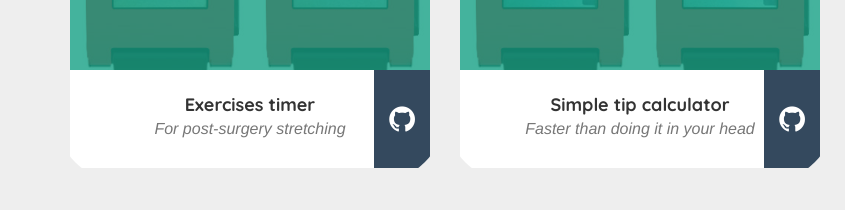
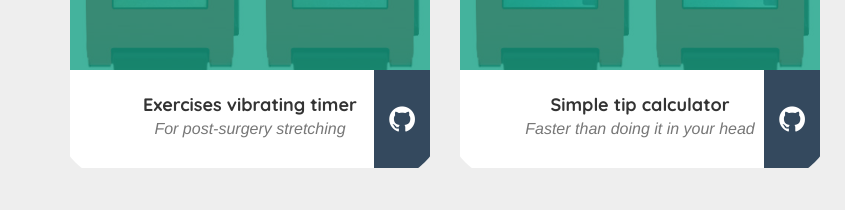
Before and after one commit to olivetreee/portfolio, a website: page index.html in a window 1280 px wide. Shown: the part 1447-1657 px from the top of the page, 0-845 px from the left. Drawn offline with nearby package versions, Linux system fonts and the light colour scheme.

Commit message:
Change Pebble timer proj name

```diff
--- a/index.html
+++ b/index.html
@@ -186,7 +186,7 @@
                         <img src="img/portfolio/exercise-timer.jpg" class="img-responsive" alt="">
                     </a>
                     <div class="portfolio-caption">
-                        <h4>Exercises timer</h4>
+                        <h4>Exercises vibrating timer</h4>
                         <p class="text-muted">For post-surgery stretching</p>
                         <a href="https://github.com/clapinton/Pebble/tree/master/ExerciseTimer" target="_blank" class="portfolio-gh">
                           <i class="fa fa-github" aria-hidden="true"></i>
```
